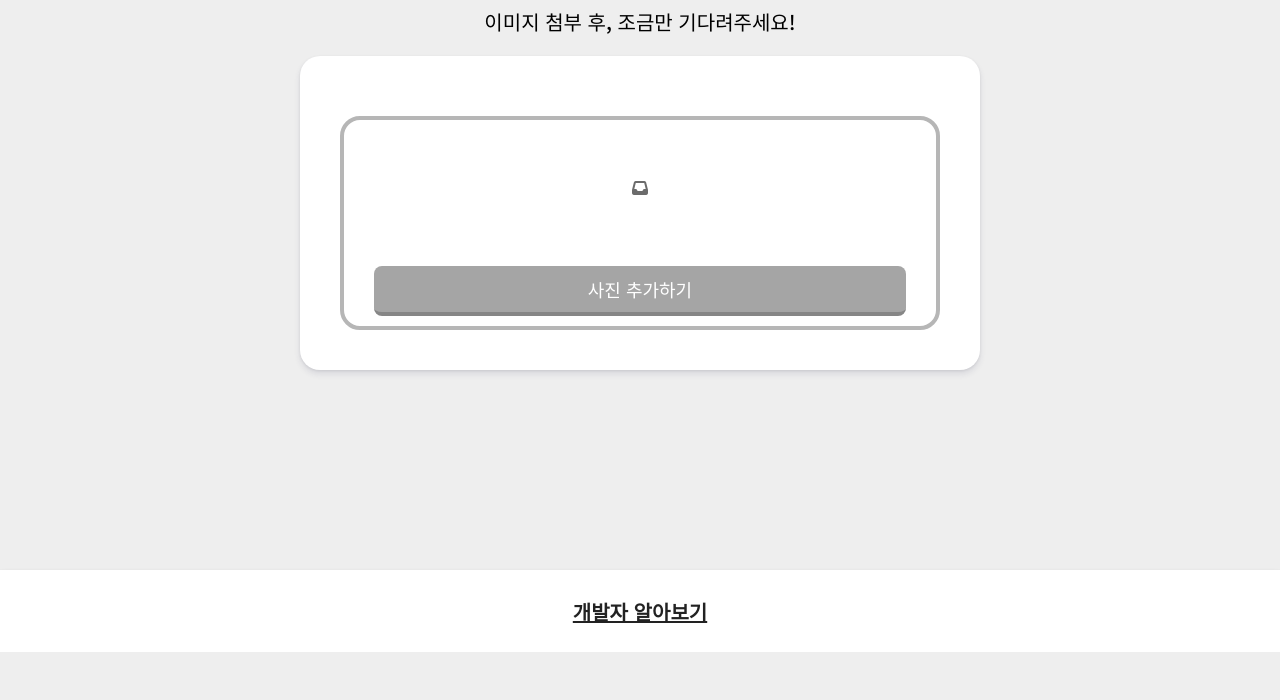
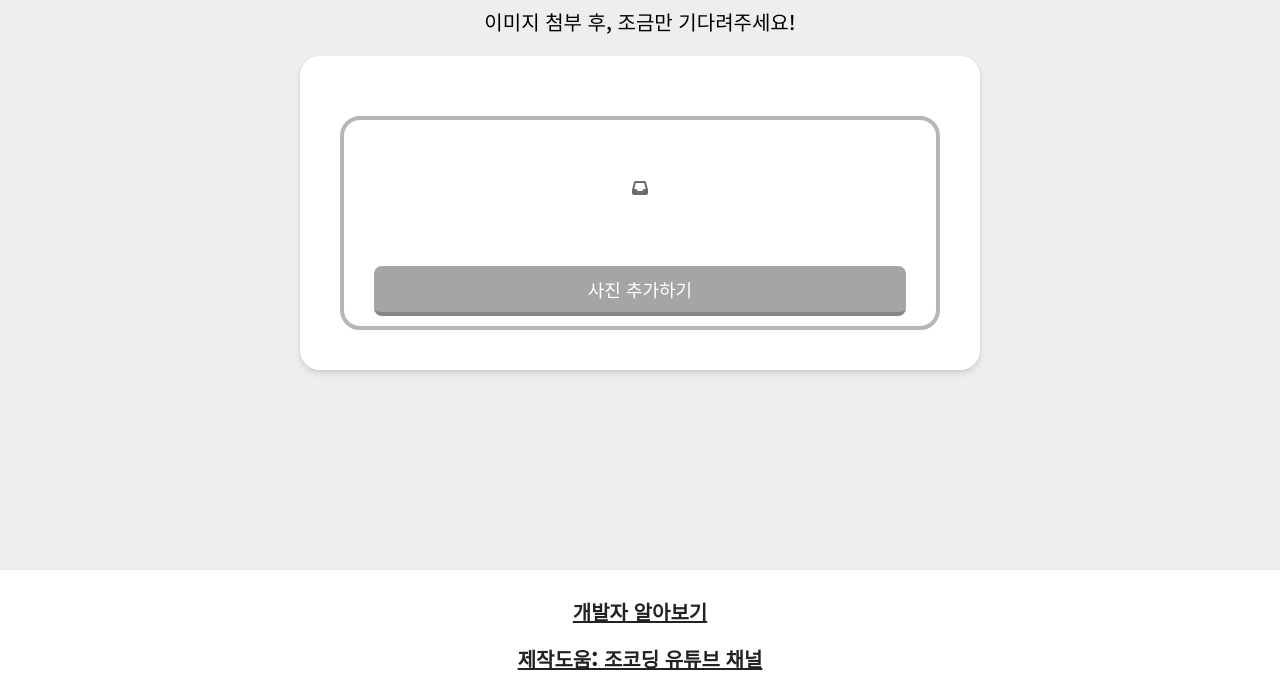
Before and after one commit to DevMacho/findPopStar, a plain HTML site: page index.html in a window 1280 px wide. Shown: the part 152-852 px from the top of the page. Before the commit the page ends 804 px from the top, so only its background shows below. Drawn offline with nearby package versions, Linux system fonts and the light colour scheme.

Commit message:
jocoding

```diff
--- a/index.html
+++ b/index.html
@@ -47,7 +47,8 @@
       </div>
     </div>
     <footer class="banner">
-        <h3><a href="https://portfolio.nyaco0125.vercel.app" target="_blank">개발자 알아보기</a></h3>
+      <h3><a href="https://portfolio.nyaco0125.vercel.app" target="_blank">개발자 알아보기</a></h3>
+      <h3><a href="https://www.youtube.com/channel/UCQNE2JmbasNYbjGAcuBiRRg" target="_blank">제작도움: 조코딩 유튜브 채널</a></h3>
     </footer>
     <script src="https://cdn.jsdelivr.net/npm/@tensorflow/tfjs@1.3.1/dist/tf.min.js"></script>
     <script src="https://cdn.jsdelivr.net/npm/@teachablemachine/image@0.8/dist/teachablemachine-image.min.js"></script>
```
